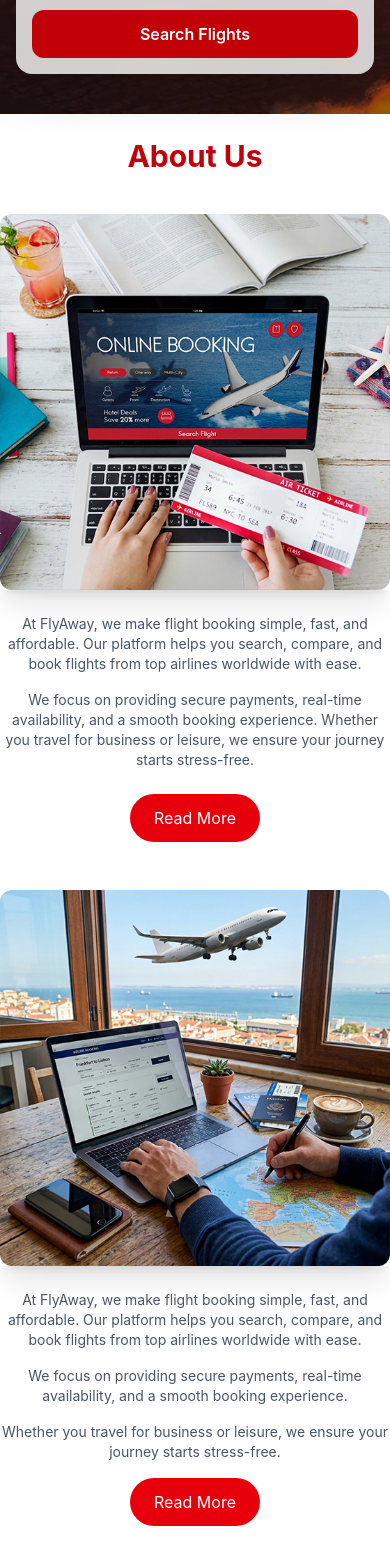
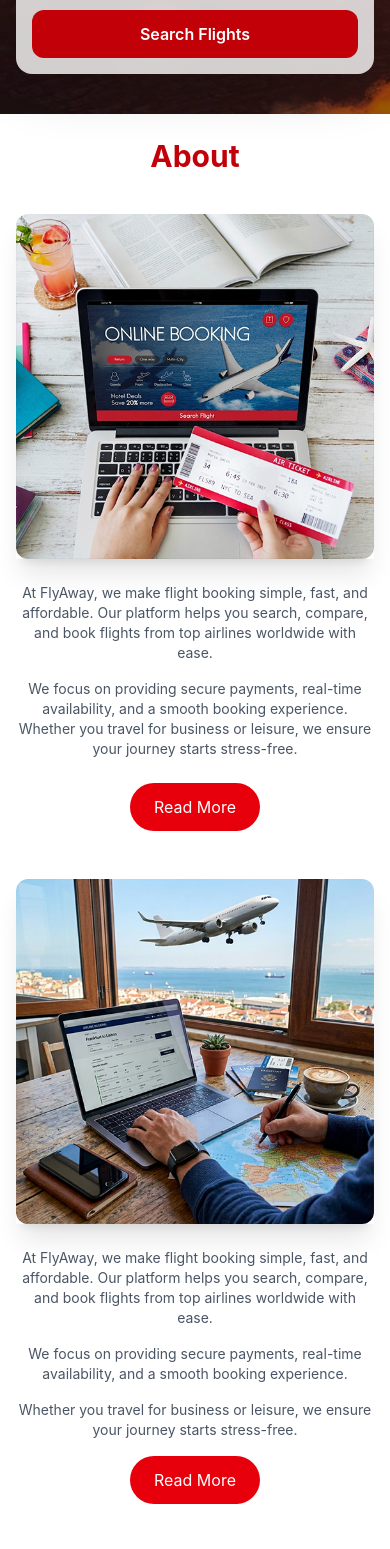
Before and after one commit to Sunny9467/FlightBookingOnline, a React (Vite) app: page / in a window 390 px wide. Shown: the part 840-2389 px from the top of the page. Built offline with nearby package versions, Linux system fonts and the light colour scheme.

Commit message:
aboutsizechange

```diff
--- a/src/pages/DestinationPage.jsx
+++ b/src/pages/DestinationPage.jsx
@@ -73,7 +73,7 @@ export default function Destinations() {
                         <SwiperSlide className='' key={id}>
 
                             <div className='' >
-                                <div className='relative overflow-hidden group transition'>
+                                <div className='relative overflow-hidden rounded-xl group transition'>
                                     <img src={item.img} className=' h-full w-full cursor-pointer object-cover transition-all duration-300 group-hover:scale-110' alt={`${item.img}`} />
                                 </div>
                                 <div className='p-1 sm:p-2 md:p-3'>
@@ -88,6 +88,7 @@ export default function Destinations() {
                     ))
                 }
             </Swiper>
+            <div className="custom-pagination absolute -bottom-6 left-0 w-full text-center"></div>
         </div>
     );
 }
--- a/src/pages/HomePage.jsx
+++ b/src/pages/HomePage.jsx
@@ -227,9 +227,9 @@ export default function HomePage() {
 
             {/* About Section */}
             <section data-aos="zoom-in-up">
-                <h2 className="text-center py-4 font-bold mt-2 text-red-700 text-3xl">About Us</h2>
+                <h2 className="text-center py-4 font-bold mt-2 text-red-700 text-3xl">About</h2>
 
-                <div className="max-w-7xl mx-auto py-6 md:py-10 grid md:grid-cols-2 gap-6 md:gap-10 items-center">
+                <div className="max-w-7xl mx-auto px-4 md:px-0 py-6 md:py-10 grid md:grid-cols-2 gap-6 md:gap-10 items-center">
 
                     {/* Image */}
                     <div className="order-1 md:order-1 shadow-xl  cursor-pointer transition hover:-translate-y-2">
@@ -262,7 +262,7 @@ export default function HomePage() {
                 </div>
 
                 {/* Section 2 */}
-                <div className="max-w-7xl mx-auto py-6 md:py-10 grid md:grid-cols-2 gap-6 md:gap-10 items-center">
+                <div className="max-w-7xl mx-auto px-4 md:px-0 py-6 md:py-10 grid md:grid-cols-2 gap-6 md:gap-10 items-center">
 
                     {/* Image */}
                     <div className="order-1 md:order-2 shadow-xl  cursor-pointer transition hover:-translate-y-2">
```
